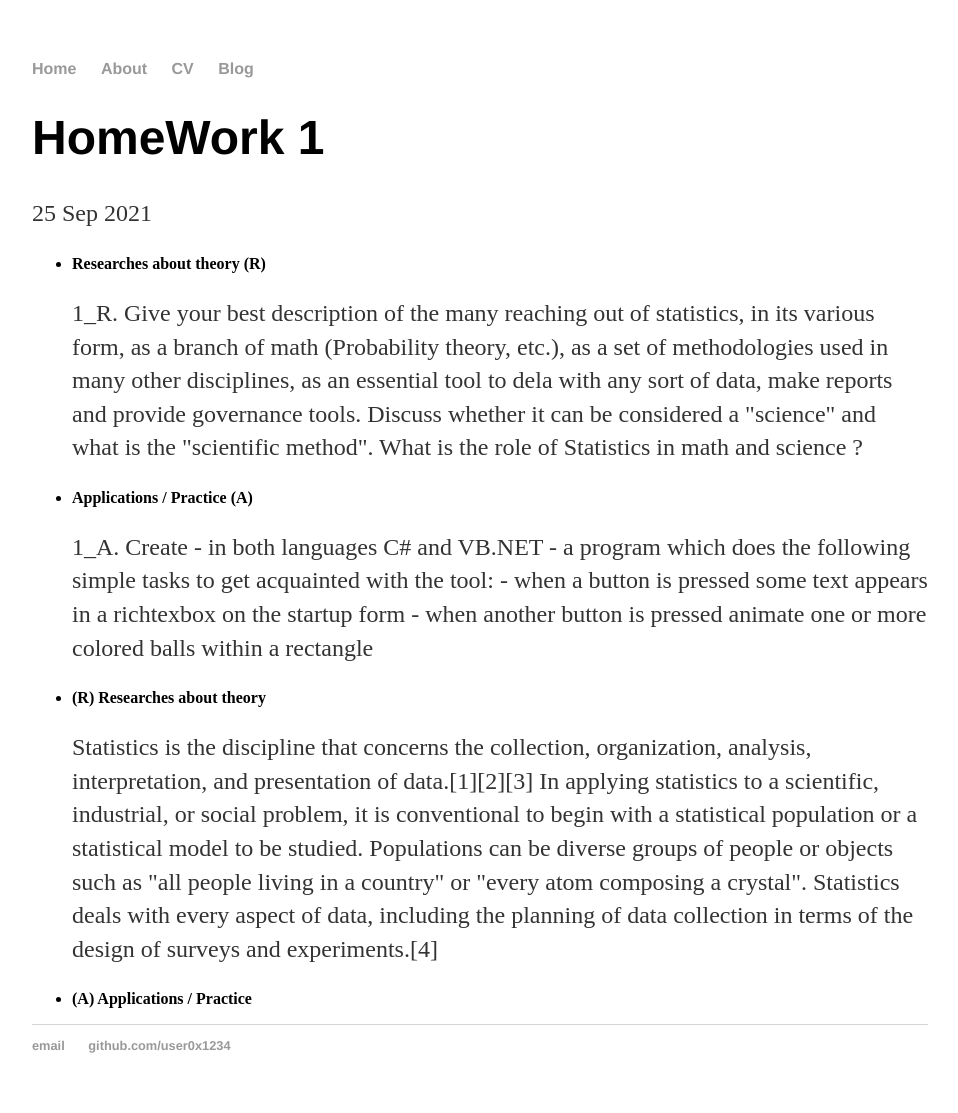
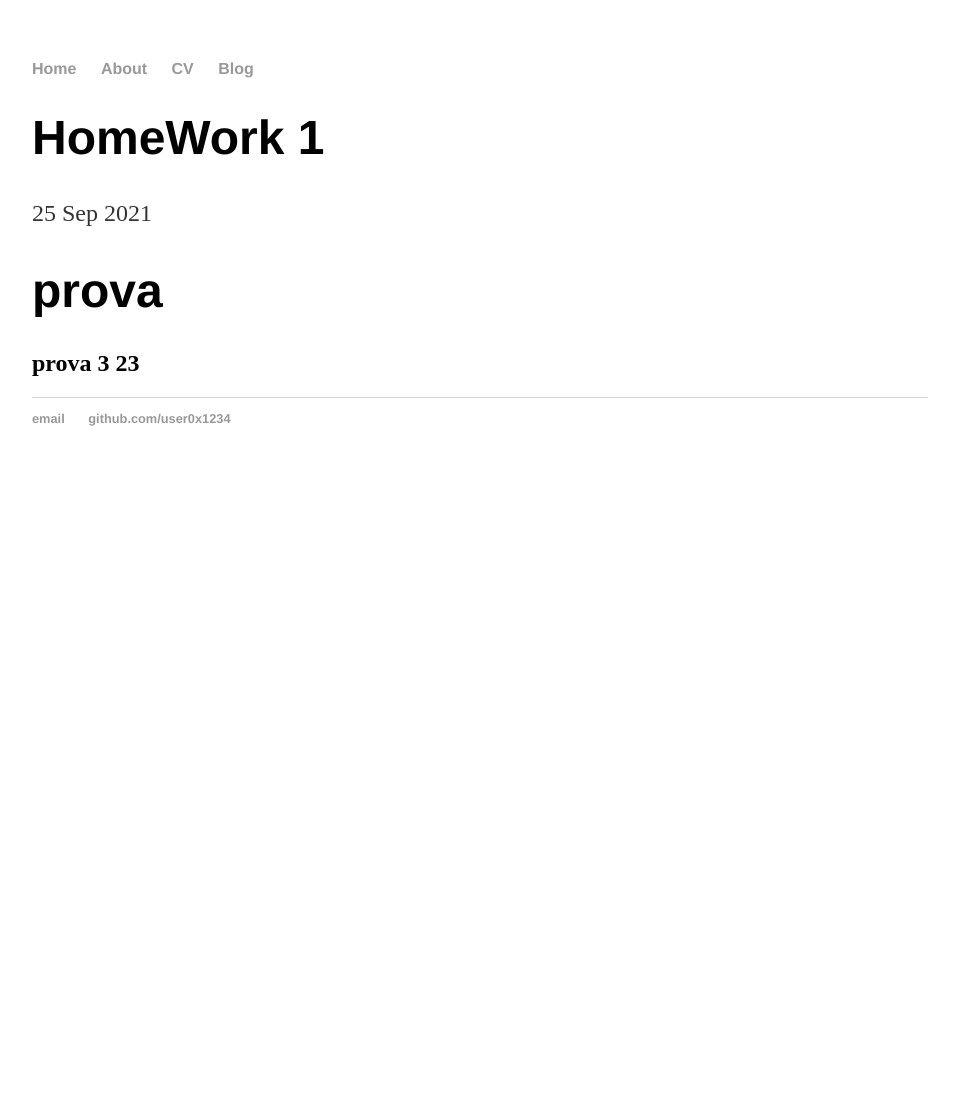
Before and after one commit to user0x1234/user0x1234.github.io, a Jekyll site: the page built from _posts/2021-09-25-HomeWork1.md, in a window 1280 px wide. Shown: the whole page, without its empty margins (160-1118 px from the left). Built offline with Jekyll 4.4.1, drawn with Linux system fonts in a browser that asks for light colours; after the commit the page ends 900 px from its top, so only the background shows below that.

Commit message:
Update 2021-09-25-HomeWork1.md

```diff
--- a/_posts/2021-09-25-HomeWork1.md
+++ b/_posts/2021-09-25-HomeWork1.md
@@ -4,31 +4,6 @@ title: "HomeWork 1"
 date: 2021-09-25
 ---
 
-<ul>
-	<li>
-		<strong>Researches about theory (R)</strong>
-		<p>1_R. Give your best description of the many reaching out of statistics, in its various form, as a branch of math (Probability theory, etc.), as a set of methodologies used in many other disciplines, as an essential tool to dela with any sort of data, make reports and provide governance tools. Discuss whether it can be considered a "science" and what is the "scientific method". What is the role of Statistics in math and science ?</p>
-	</li>
+# prova
 
-	<li>
-		<strong>Applications / Practice (A)</strong>
-		<p>1_A. Create - in both languages C# and VB.NET - a program which does the following simple tasks to get acquainted with the tool:
-		- when a button is pressed some text appears in a richtexbox on the startup form
-		- when another button is pressed animate one or more colored balls within a rectangle</p>
-	</li>
-</ul>
-<ul>
-	<li>
-		<strong>(R) Researches about theory </strong>
-
-<p>Statistics is the discipline that concerns the collection, organization, analysis, interpretation, and presentation of data.[1][2][3] In applying statistics to a scientific, industrial, or social problem, it is conventional to begin with a statistical population or a statistical model to be studied. Populations can be diverse groups of people or objects such as "all people living in a country" or "every atom composing a crystal". Statistics deals with every aspect of data, including the planning of data collection in terms of the design of surveys and experiments.[4] </p>
-
-	</li>
-
-
-	<li>
-		<strong>(A) Applications / Practice</strong>
-
-
-	</li>
-</ul>
+## prova 3 23
```
